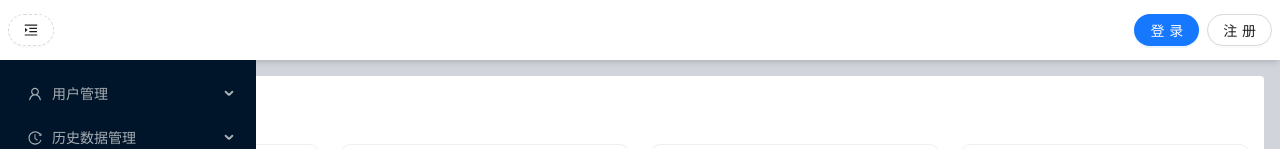
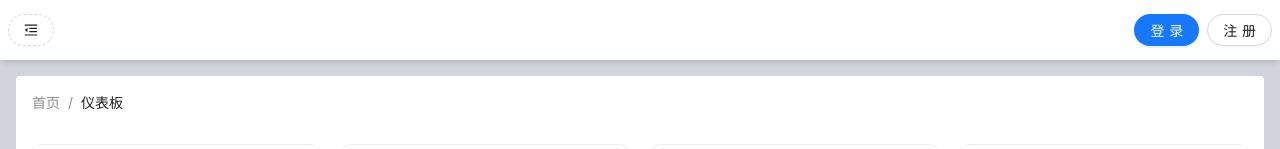
Before and after one commit to dadiosy/stake-fork-admin, a React (Create React App) app: page /dashboard in a window 1280 px wide. Shown: the top 149 px of the page. Built offline with nearby package versions, Linux system fonts and the light colour scheme.

Commit message:
changed initial state of menu

```diff
--- a/src/routes/Layout.jsx
+++ b/src/routes/Layout.jsx
@@ -9,7 +9,7 @@ export default function Layout() {
     const navigate = useNavigate();
     const location = useLocation()
     const [menuWidth, setMenuWidth] = useState(MENU_WIDTH)
-    const [collapsed, setCollapsed] = useState(false)
+    const [collapsed, setCollapsed] = useState(true)
 
     const handleCollapse = () => {
         setCollapsed(!collapsed)
```
